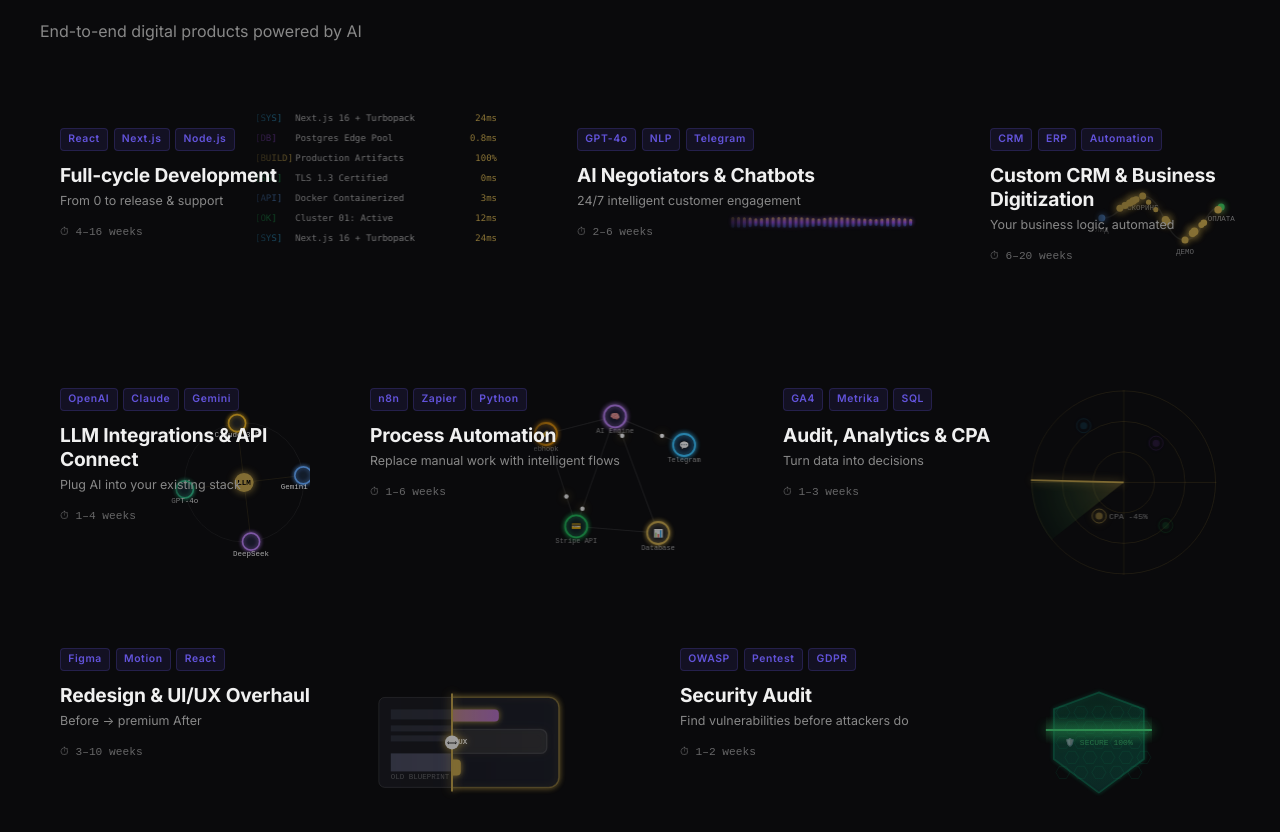
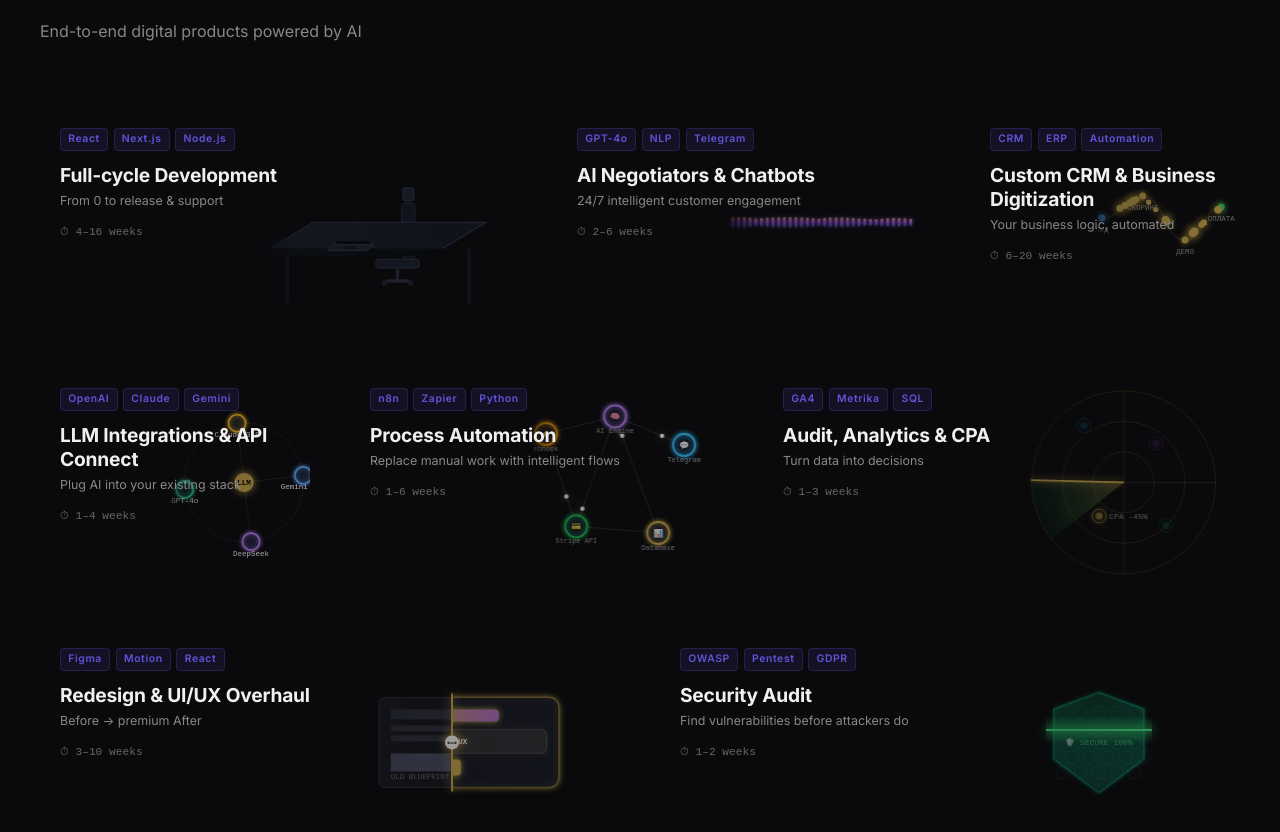
Before and after one commit to edik40288-stack/it-products-store, a Next.js app: page /en in a window 1280 px wide. Shown: the part 1012-1844 px from the top of the page. Built offline with nearby package versions, Linux system fonts and the light colour scheme.

Commit message:
Implement reference CARD 01 (Разработка под ключ) with exact 13-state developer micro-story

```diff
--- /dev/null
+++ b/components/ServicesGrid/visuals/CodeVisual.module.css
@@ -0,0 +1,117 @@
+.workspaceContainer {
+  position: relative;
+  width: 100%;
+  height: 100%;
+  display: flex;
+  align-items: center;
+  justify-content: center;
+  overflow: hidden;
+  user-select: none;
+}
+
+.sceneSvg {
+  width: 100%;
+  height: 100%;
+  max-width: 260px;
+  max-height: 200px;
+  overflow: visible;
+}
+
+.desk {
+  transition: opacity 0.3s ease;
+}
+
+.chair {
+  transition: transform 0.4s cubic-bezier(0.34, 1.56, 0.64, 1);
+}
+
+.developer {
+  transition: transform 0.4s cubic-bezier(0.2, 0.8, 0.2, 1), opacity 0.3s ease;
+}
+
+.drinkCan {
+  transition: transform 0.35s cubic-bezier(0.34, 1.56, 0.64, 1), opacity 0.25s ease;
+}
+
+.laptopLid {
+  transform-origin: 130px 112px;
+  transition: transform 0.45s cubic-bezier(0.34, 1.3, 0.64, 1);
+}
+
+.screenGlow {
+  transition: opacity 0.35s ease;
+}
+
+.codeLine {
+  transition: opacity 0.2s ease, transform 0.2s ease;
+}
+
+.statusBadge {
+  position: absolute;
+  top: 14px;
+  right: 18px;
+  display: flex;
+  align-items: center;
+  gap: 6px;
+  padding: 4px 8px;
+  border-radius: 6px;
+  background: rgba(15, 20, 32, 0.92);
+  border: 1px solid rgba(255, 255, 255, 0.1);
+  font-family: 'JetBrains Mono', Consolas, monospace;
+  font-size: 8.5px;
+  letter-spacing: 0.04em;
+  color: #fff;
+  box-shadow: 0 4px 12px rgba(0, 0, 0, 0.5);
+  backdrop-filter: blur(8px);
+  transition: opacity 0.3s ease, transform 0.3s cubic-bezier(0.16, 1, 0.3, 1), border-color 0.3s ease;
+  z-index: 10;
+}
+
+.statusDot {
+  width: 6px;
+  height: 6px;
+  border-radius: 50%;
+  background: #3b82f6;
+  box-shadow: 0 0 6px #3b82f6;
+}
+
+.statusDotBuilding {
+  background: #f59e0b;
+  box-shadow: 0 0 6px #f59e0b;
+  animation: pulseDot 0.8s infinite alternate;
+}
+
+.statusDotSuccess {
+  background: #22c55e;
+  box-shadow: 0 0 8px #22c55e;
+}
+
+.statusDotDeploying {
+  background: #a855f7;
+  box-shadow: 0 0 6px #a855f7;
+  animation: pulseDot 0.6s infinite alternate;
+}
+
+.statusDotLive {
+  background: #22c55e;
+  box-shadow: 0 0 8px #22c55e;
+  animation: liveBeacon 1.8s infinite;
+}
+
+@keyframes pulseDot {
+  0% { opacity: 0.4; transform: scale(0.85); }
+  100% { opacity: 1; transform: scale(1.15); }
+}
+
+@keyframes liveBeacon {
+  0% { box-shadow: 0 0 0 0 rgba(34, 197, 94, 0.7); }
+  70% { box-shadow: 0 0 0 6px rgba(34, 197, 94, 0); }
+  100% { box-shadow: 0 0 0 0 rgba(34, 197, 94, 0); }
+}
+
+@media (prefers-reduced-motion: reduce) {
+  .chair, .developer, .drinkCan, .laptopLid, .screenGlow, .statusBadge {
+    transition: none !important;
+    animation: none !important;
+  }
+}
--- a/components/ServicesGrid/visuals/CodeVisual.tsx
+++ b/components/ServicesGrid/visuals/CodeVisual.tsx
@@ -1,6 +1,7 @@
 'use client';
 
-import { useEffect, useRef } from 'react';
+import { useEffect, useState, useRef } from 'react';
+import styles from './CodeVisual.module.css';
 
 interface VisualProps {
   hovered: boolean;
@@ -8,189 +9,310 @@ interface VisualProps {
   mouseY?: number;
 }
 
-export default function CodeVisual({ hovered, mouseX = 0.5, mouseY = 0.5 }: VisualProps) {
-  const canvasRef = useRef<HTMLCanvasElement>(null);
-  const stateRef = useRef({
-    hovered,
-    mouseX,
-    mouseY,
-    morphProgress: 0, // 0 = code stream, 1 = 3D cube
-    rotX: 0.4,
-    rotY: 0.6,
-    codeOffset: 0,
-  });
+export default function CodeVisual({ hovered }: VisualProps) {
+  // Sequence state: 0 (idle) to 12 (final deployed loop)
+  const [step, setStep] = useState<number>(0);
+  const timerRef = useRef<NodeJS.Timeout[]>([]);
 
   useEffect(() => {
-    stateRef.current.hovered = hovered;
-    stateRef.current.mouseX = mouseX;
-    stateRef.current.mouseY = mouseY;
-  }, [hovered, mouseX, mouseY]);
+    // Clear any previous running sequence
+    timerRef.current.forEach(t => clearTimeout(t));
+    timerRef.current = [];
 
-  useEffect(() => {
-    const canvas = canvasRef.current;
-    if (!canvas) return;
-    const ctx = canvas.getContext('2d');
-    if (!ctx) return;
+    if (hovered) {
+      // Precise timeline according to TZ:
+      // State 1: 0ms (Empty desk, laptop closed)
+      setStep(1);
 
-    let rafId: number;
-    let time = 0;
+      // State 2: 180ms (Developer approaches desk)
+      timerRef.current.push(setTimeout(() => setStep(2), 180));
 
-    const LOGS = [
-      { tag: '[OK]', text: 'Cluster 01: Active', ms: '12ms', color: '#22c55e' },
-      { tag: '[SYS]', text: 'Next.js 16 + Turbopack', ms: '24ms', color: '#38bdf8' },
-      { tag: '[DB]', text: 'Postgres Edge Pool', ms: '0.8ms', color: '#a855f7' },
-      { tag: '[BUILD]', text: 'Production Artifacts', ms: '100%', color: '#C9A84C' },
-      { tag: '[SSL]', text: 'TLS 1.3 Certified', ms: '0ms', color: '#22c55e' },
-      { tag: '[API]', text: 'Docker Containerized', ms: '3ms', color: '#60a5fa' },
-    ];
+      // State 3: 400ms (Places energy drink / coffee on desk)
+      timerRef.current.push(setTimeout(() => setStep(3), 400));
 
-    const resize = () => {
-      const parent = canvas.parentElement;
-      if (!parent) return;
-      const dpr = Math.min(window.devicePixelRatio || 1, 2);
-      const w = parent.clientWidth;
-      const h = parent.clientHeight;
-      canvas.width = w * dpr;
-      canvas.height = h * dpr;
-      ctx.scale(dpr, dpr);
-    };
+      // State 4: 650ms (Sits down in chair)
+      timerRef.current.push(setTimeout(() => setStep(4), 650));
 
-    const resizeObs = new ResizeObserver(resize);
-    resizeObs.observe(canvas.parentElement || canvas);
-    resize();
+      // State 5: 900ms (Opens laptop lid)
+      timerRef.current.push(setTimeout(() => setStep(5), 900));
 
-    // 3D Cube vertices
-    const cubeVertices = [
-      [-1, -1, -1], [1, -1, -1], [1, 1, -1], [-1, 1, -1],
-      [-1, -1, 1], [1, -1, 1], [1, 1, 1], [-1, 1, 1]
-    ];
-    const cubeEdges = [
-      [0,1],[1,2],[2,3],[3,0],
-      [4,5],[5,6],[6,7],[7,4],
-      [0,4],[1,5],[2,6],[3,7]
-    ];
+      // State 6: 1100ms (Screen turns on, soft glow shines)
+      timerRef.current.push(setTimeout(() => setStep(6), 1100));
 
-    const animate = () => {
-      rafId = requestAnimationFrame(animate);
-      time += 0.02;
+      // State 7: 1350ms (Starts coding, lines of code appear on screen)
+      timerRef.current.push(setTimeout(() => setStep(7), 1350));
 
-      const w = canvas.width / (Math.min(window.devicePixelRatio || 1, 2));
-      const h = canvas.height / (Math.min(window.devicePixelRatio || 1, 2));
-      ctx.clearRect(0, 0, w, h);
+      // State 8: 1650ms (Build process starts: BUILDING...)
+      timerRef.current.push(setTimeout(() => setStep(8), 1650));
 
-      const s = stateRef.current;
-      const targetMorph = s.hovered ? 1 : 0;
-      s.morphProgress += (targetMorph - s.morphProgress) * 0.08;
+      // State 9: 1950ms (BUILD SUCCESS appears)
+      timerRef.current.push(setTimeout(() => setStep(9), 1950));
 
-      // ─── 1. CODE TERMINAL STREAM (when morph < 1) ───
-      if (s.morphProgress < 0.98) {
-        ctx.save();
-        ctx.globalAlpha = 1 - s.morphProgress;
-        s.codeOffset += 0.4;
+      // State 10: 2200ms (Deployment starts: DEPLOYING...)
+      timerRef.current.push(setTimeout(() => setStep(10), 2200));
 
-        ctx.font = '9px "JetBrains Mono", Consolas, monospace';
-        const startY = 24 - (s.codeOffset % 20);
+      // State 11: 2500ms (DEPLOYED / LIVE status badge)
+      timerRef.current.push(setTimeout(() => setStep(11), 2500));
 
-        for (let i = 0; i < 7; i++) {
-          const logIdx = (Math.floor(s.codeOffset / 20) + i) % LOGS.length;
-          const log = LOGS[logIdx];
-          const y = startY + i * 20;
-
-          if (y > 10 && y < h - 10) {
-            // Tag
-            ctx.fillStyle = log.color;
-            ctx.fillText(log.tag, 15, y);
-            // Text
-            ctx.fillStyle = 'rgba(240, 240, 240, 0.75)';
-            ctx.fillText(log.text, 55, y);
-            // Latency
-            ctx.fillStyle = '#C9A84C';
-            ctx.textAlign = 'right';
-            ctx.fillText(log.ms, w - 20, y);
-            ctx.textAlign = 'left';
-          }
-        }
-        ctx.restore();
-      }
-
-      // ─── 2. 3D SERVER CUBE MATRIX (when morph > 0) ───
-      if (s.morphProgress > 0.02) {
-        ctx.save();
-        ctx.globalAlpha = s.morphProgress;
-
-        const targetRotY = (s.mouseX - 0.5) * 2.2 + time * 0.5;
-        const targetRotX = (s.mouseY - 0.5) * 1.8 + 0.3;
-        s.rotY += (targetRotY - s.rotY) * 0.1;
-        s.rotX += (targetRotX - s.rotX) * 0.1;
-
-        const cx = w * 0.6;
-        const cy = h * 0.5;
-        const size = Math.min(w, h) * 0.32;
-
-        // Project 3D points
-        const proj = cubeVertices.map(([x, y, z]) => {
-          // Rotate Y
-          let x1 = x * Math.cos(s.rotY) + z * Math.sin(s.rotY);
-          let z1 = -x * Math.sin(s.rotY) + z * Math.cos(s.rotY);
-          // Rotate X
-          let y2 = y * Math.cos(s.rotX) - z1 * Math.sin(s.rotX);
-          let z2 = y * Math.sin(s.rotX) + z1 * Math.cos(s.rotX);
-
-          const distance = 3.5;
-          const scale = distance / (distance + z2);
-          return {
-            x: cx + x1 * size * scale,
-            y: cy + y2 * size * scale,
-            scale,
-            z: z2
-          };
-        });
-
-        // Draw 3D Edges with neon glow
-        ctx.strokeStyle = '#60a5fa';
-        ctx.lineWidth = 1.8;
-        ctx.shadowColor = '#3b82f6';
-        ctx.shadowBlur = 10;
-
-        cubeEdges.forEach(([i, j]) => {
-          ctx.beginPath();
-          ctx.moveTo(proj[i].x, proj[i].y);
-          ctx.lineTo(proj[j].x, proj[j].y);
-          ctx.stroke();
-        });
-
-        // Inner glowing golden core
-        ctx.shadowColor = '#C9A84C';
-        ctx.shadowBlur = 14;
-        ctx.fillStyle = '#C9A84C';
-        proj.forEach(p => {
-          ctx.beginPath();
-          ctx.arc(p.x, p.y, 2.5 * p.scale, 0, Math.PI * 2);
-          ctx.fill();
-        });
-
-        // Floating latency badge
-        ctx.shadowBlur = 0;
-        ctx.font = '8.5px monospace';
-        ctx.fillStyle = '#4ade80';
-        ctx.fillText('● 3D CLUSTER: 12ms', cx - 45, cy + size + 20);
-
-        ctx.restore();
-      }
-    };
-
-    animate();
+      // State 12: 2800ms+ (Final state: continues working, live beacon)
+      timerRef.current.push(setTimeout(() => setStep(12), 2800));
+    } else {
+      // Smooth reset back to idle (State 0) on pointerleave
+      setStep(0);
+    }
 
     return () => {
-      cancelAnimationFrame(rafId);
-      resizeObs.disconnect();
+      timerRef.current.forEach(t => clearTimeout(t));
     };
-  }, []);
+  }, [hovered]);
+
+  // Derived visibility & animation flags
+  const isApproaching = step >= 2;
+  const hasPlacedDrink = step >= 3;
+  const isSeated = step >= 4;
+  const isLidOpen = step >= 5;
+  const isScreenOn = step >= 6;
+  const isCoding = step >= 7;
+  const isBuilding = step === 8;
+  const isBuildSuccess = step === 9;
+  const isDeploying = step === 10;
+  const isLive = step >= 11;
 
   return (
-    <canvas
-      ref={canvasRef}
-      style={{ width: '100%', height: '100%', display: 'block' }}
-    />
+    <div className={styles.workspaceContainer}>
+      {/* Dynamic Status Badge (Steps 8-12) */}
+      {step >= 8 && (
+        <div
+          className={styles.statusBadge}
+          style={{
+            borderColor: isLive
+              ? 'rgba(34, 197, 94, 0.4)'
+              : isDeploying
+              ? 'rgba(168, 85, 247, 0.4)'
+              : isBuildSuccess
+              ? 'rgba(34, 197, 94, 0.4)'
+              : 'rgba(245, 158, 11, 0.4)'
+          }}
+        >
+          <span
+            className={`
+              ${styles.statusDot}
+              ${isBuilding ? styles.statusDotBuilding : ''}
+              ${isBuildSuccess ? styles.statusDotSuccess : ''}
+              ${isDeploying ? styles.statusDotDeploying : ''}
+              ${isLive ? styles.statusDotLive : ''}
+            `}
+          />
+          <span>
+            {isBuilding && 'BUILDING...'}
+            {isBuildSuccess && 'BUILD SUCCESS'}
+            {isDeploying && 'DEPLOYING...'}
+            {isLive && '● LIVE · DEPLOYED'}
+          </span>
+        </div>
+      )}
+
+      {/* 2.5D Vector Workspace Scene */}
+      <svg
+        className={styles.sceneSvg}
+        viewBox="0 0 240 180"
+        fill="none"
+        xmlns="http://www.w3.org/2000/svg"
+      >
+        <defs>
+          {/* Gradients */}
+          <linearGradient id="deskTopGrad" x1="20" y1="95" x2="220" y2="125" gradientUnits="userSpaceOnUse">
+            <stop offset="0%" stopColor="#1e2230" />
+            <stop offset="100%" stopColor="#131722" />
+          </linearGradient>
+
+          <linearGradient id="deskEdgeGrad" x1="20" y1="125" x2="220" y2="132" gradientUnits="userSpaceOnUse">
+            <stop offset="0%" stopColor="#0f121a" />
+            <stop offset="100%" stopColor="#080a0f" />
+          </linearGradient>
+
+          <linearGradient id="screenBeamGrad" x1="120" y1="75" x2="120" y2="115" gradientUnits="userSpaceOnUse">
+            <stop offset="0%" stopColor="rgba(96, 165, 250, 0.35)" />
+            <stop offset="100%" stopColor="rgba(96, 165, 250, 0)" />
+          </linearGradient>
+
+          <linearGradient id="hoodieGrad" x1="120" y1="60" x2="150" y2="130" gradientUnits="userSpaceOnUse">
+            <stop offset="0%" stopColor="#2d3348" />
+            <stop offset="100%" stopColor="#1a1e2b" />
+          </linearGradient>
+
+          <linearGradient id="canGrad" x1="180" y1="96" x2="188" y2="112" gradientUnits="userSpaceOnUse">
+            <stop offset="0%" stopColor="#C9A84C" />
+            <stop offset="100%" stopColor="#856920" />
+          </linearGradient>
+
+          <filter id="glowFilter" x="-20%" y="-20%" width="140%" height="140%">
+            <feGaussianBlur stdDeviation="3" result="blur" />
+            <feComposite in="SourceGraphic" in2="blur" operator="over" />
+          </filter>
+        </defs>
+
+        {/* ─── 1. BACKGROUND CHAIR ─── */}
+        <g
+          className={styles.chair}
+          style={{
+            transform: isSeated ? 'translate(0px, 0px)' : 'translate(8px, -4px)'
+          }}
+        >
+          {/* Chair base & wheels */}
+          <path d="M 120 152 L 140 152 M 130 142 L 130 152" stroke="#2a3042" strokeWidth="3" strokeLinecap="round" />
+          <circle cx="118" cy="154" r="2.5" fill="#1e2330" />
+          <circle cx="142" cy="154" r="2.5" fill="#1e2330" />
+          {/* Chair seat */}
+          <rect x="110" y="132" width="40" height="8" rx="3" fill="#1b202e" stroke="#2d344b" strokeWidth="1" />
+          {/* Chair backrest */}
+          <rect x="134" y="80" width="12" height="52" rx="4" fill="#181c28" stroke="#282f42" strokeWidth="1" />
+          {/* Headrest */}
+          <rect x="135" y="66" width="10" height="12" rx="3" fill="#202535" stroke="#313a52" strokeWidth="1" />
+        </g>
+
+        {/* ─── 2. DEVELOPER CHARACTER (States 2, 4, 7) ─── */}
+        <g
+          className={styles.developer}
+          style={{
+            transform: !isApproaching
+              ? 'translate(60px, 0px)'
+              : isSeated
+              ? 'translate(0px, 0px)'
+              : 'translate(18px, -12px)',
+            opacity: !isApproaching ? 0 : 1
+          }}
+        >
+          {/* Character Body / Hoodie */}
+          <path
+            d="M 126 84 C 120 86 112 100 110 134 L 146 134 C 146 102 140 86 134 84 Z"
+            fill="url(#hoodieGrad)"
+            stroke="#3a425c"
+            strokeWidth="1"
+          />
+
+          {/* Head & Hair */}
+          <circle cx="130" cy="70" r="11" fill="#202433" stroke="#384058" strokeWidth="1" />
+          {/* Hair silhouette */}
+          <path d="M 120 68 C 120 58 138 56 141 68 C 137 63 125 63 120 68 Z" fill="#12151e" />
+
+          {/* Headphones */}
+          <path d="M 121 68 A 9 9 0 0 1 139 68" fill="none" stroke="#60a5fa" strokeWidth="2.5" strokeLinecap="round" />
+          <rect x="119" y="66" width="3" height="7" rx="1.5" fill="#C9A84C" />
+          <rect x="138" y="66" width="3" height="7" rx="1.5" fill="#C9A84C" />
+
+          {/* Arms / Hands */}
+          {isCoding ? (
+            /* Hands on keyboard typing */
+            <path
+              d="M 112 104 Q 102 114 98 116 M 126 104 Q 112 115 106 117"
+              stroke="#2d3348"
+              strokeWidth="5"
+              strokeLinecap="round"
+            />
+          ) : (
+            /* Hands resting / approaching */
+            <path
+              d="M 116 104 Q 120 120 125 128 M 134 104 Q 142 118 146 128"
+              stroke="#2d3348"
+              strokeWidth="5"
+              strokeLinecap="round"
+            />
+          )}
+        </g>
+
+        {/* ─── 3. WORKSPACE TABLE (Isometric Desk Surface) ─── */}
+        <g className={styles.desk}>
+          {/* Desk Legs */}
+          <path d="M 36 120 L 36 168 M 204 120 L 204 168" stroke="#161922" strokeWidth="4" strokeLinecap="round" />
+          {/* Desk Top Bevel */}
+          <polygon points="20,118 60,94 220,94 180,118" fill="url(#deskTopGrad)" stroke="#2b3245" strokeWidth="1" />
+          {/* Desk Front Edge */}
+          <polygon points="20,118 180,118 180,125 20,125" fill="url(#deskEdgeGrad)" />
+        </g>
+
+        {/* ─── 4. ENERGY DRINK CAN / COFFEE (State 3+) ─── */}
+        <g
+          className={styles.drinkCan}
+          style={{
+            transform: hasPlacedDrink ? 'translate(0px, 0px)' : 'translate(10px, -24px)',
+            opacity: hasPlacedDrink ? 1 : 0
+          }}
+        >
+          {/* Can shadow */}
+          <ellipse cx="172" cy="107" rx="5" ry="2" fill="rgba(0, 0, 0, 0.5)" />
+          {/* Can Cylinder */}
+          <rect x="168" y="94" width="8" height="13" rx="2" fill="url(#canGrad)" stroke="#d4af37" strokeWidth="0.8" />
+          {/* Logo on Can */}
+          <path d="M 172 97 L 170 102 L 174 102 L 172 106" stroke="#fff" strokeWidth="0.8" fill="none" strokeLinecap="round" />
+        </g>
+
+        {/* ─── 5. LAPTOP & CODE SCREEN (States 1, 5, 6, 7+) ─── */}
+        <g transform="translate(68, 86)">
+          {/* Laptop Base on Desk */}
+          <polygon points="12,28 48,28 42,34 6,34" fill="#222634" stroke="#373e54" strokeWidth="0.8" />
+          {/* Trackpad */}
+          <rect x="20" y="30" width="12" height="3" rx="0.5" fill="#171922" />
+
+          {/* Screen Light Beam onto Desk (States 6+) */}
+          {isScreenOn && (
+            <polygon
+              points="14,10 46,10 56,38 4,38"
+              fill="url(#screenBeamGrad)"
+              className={styles.screenGlow}
+            />
+          )}
+
+          {/* Laptop Lid & Display */}
+          <g
+            className={styles.laptopLid}
+            style={{
+              transform: isLidOpen ? 'rotateX(0deg)' : 'rotateX(82deg)',
+              transformOrigin: '27px 28px'
+            }}
+          >
+            {/* Screen Bezel */}
+            <rect x="12" y="8" width="34" height="21" rx="1.5" fill="#11131a" stroke="#373e54" strokeWidth="1" />
+
+            {/* Screen Glass Display */}
+            <rect
+              x="14"
+              y="10"
+              width="30"
+              height="17"
+              rx="1"
+              fill={isScreenOn ? '#0d1117' : '#080a0f'}
+            />
+
+            {/* Live Code Lines (State 7+) */}
+            {isCoding && (
+              <g className={styles.codeLine}>
+                {/* Code syntax lines */}
+                <line x1="16" y1="13" x2="25" y2="13" stroke="#38bdf8" strokeWidth="1" strokeLinecap="round" />
+                <line x1="27" y1="13" x2="33" y2="13" stroke="#a855f7" strokeWidth="1" strokeLinecap="round" />
+
+                <line x1="16" y1="16" x2="22" y2="16" stroke="#22c55e" strokeWidth="1" strokeLinecap="round" />
+                <line x1="24" y1="16" x2="38" y2="16" stroke="#C9A84C" strokeWidth="1" strokeLinecap="round" />
+
+                <line x1="18" y1="19" x2="30" y2="19" stroke="#f43f5e" strokeWidth="1" strokeLinecap="round" />
+                <line x1="18" y1="22" x2="36" y2="22" stroke="#60a5fa" strokeWidth="1" strokeLinecap="round" />
+
+                {/* Blinking Cursor */}
+                <line x1="38" y1="22" x2="39" y2="22" stroke="#fff" strokeWidth="1.2">
+                  <animate attributeName="opacity" values="1;0;1" dur="0.8s" repeatCount="indefinite" />
+                </line>
+              </g>
+            )}
+
+            {/* Mini Screen Status Pill at Bottom of Screen (Step 11-12) */}
+            {isLive && (
+              <g>
+                <rect x="22" y="24.5" width="14" height="2" rx="1" fill="#22c55e" opacity="0.9" />
+              </g>
+            )}
+          </g>
+        </g>
+      </svg>
+    </div>
   );
 }
```
